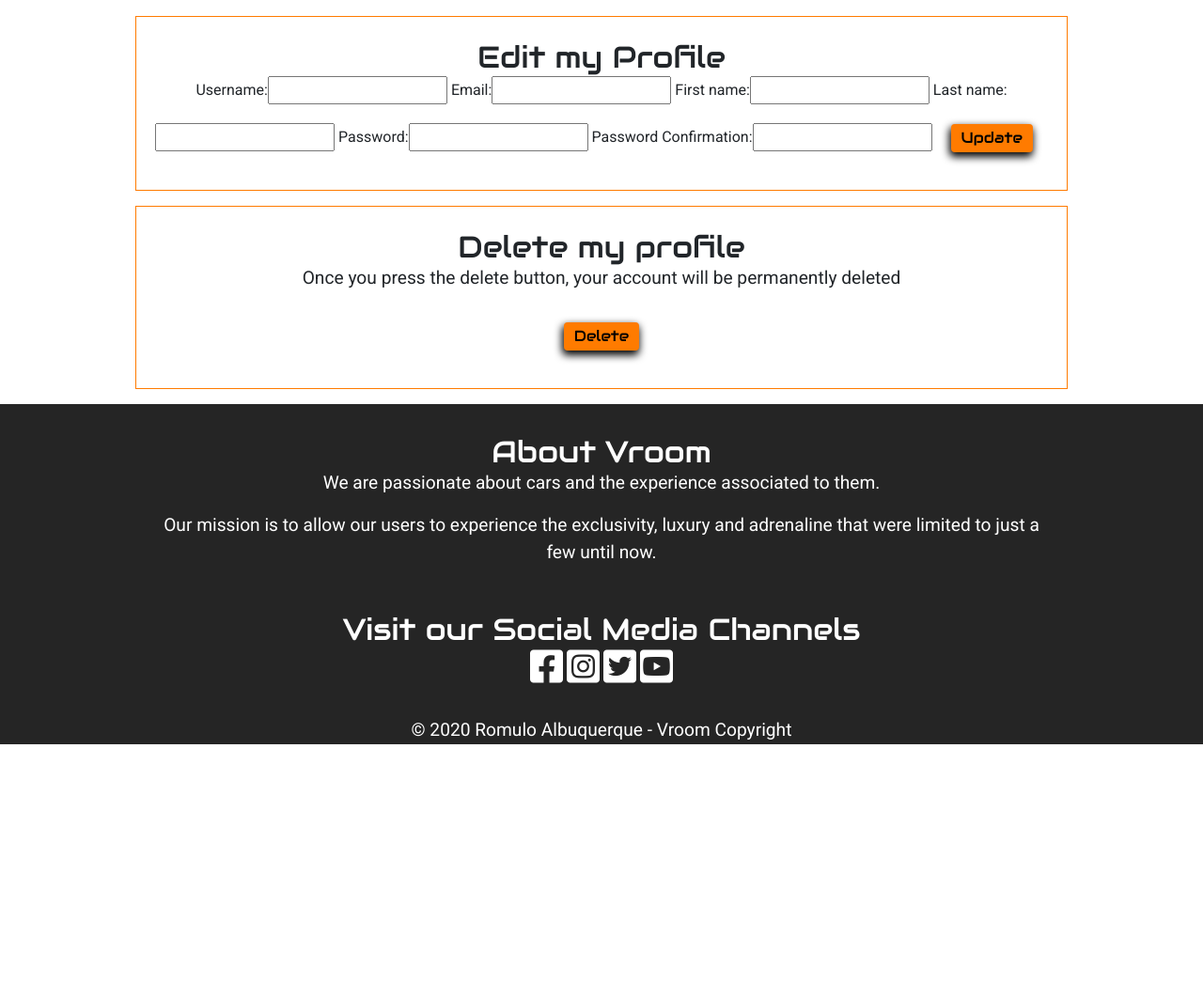
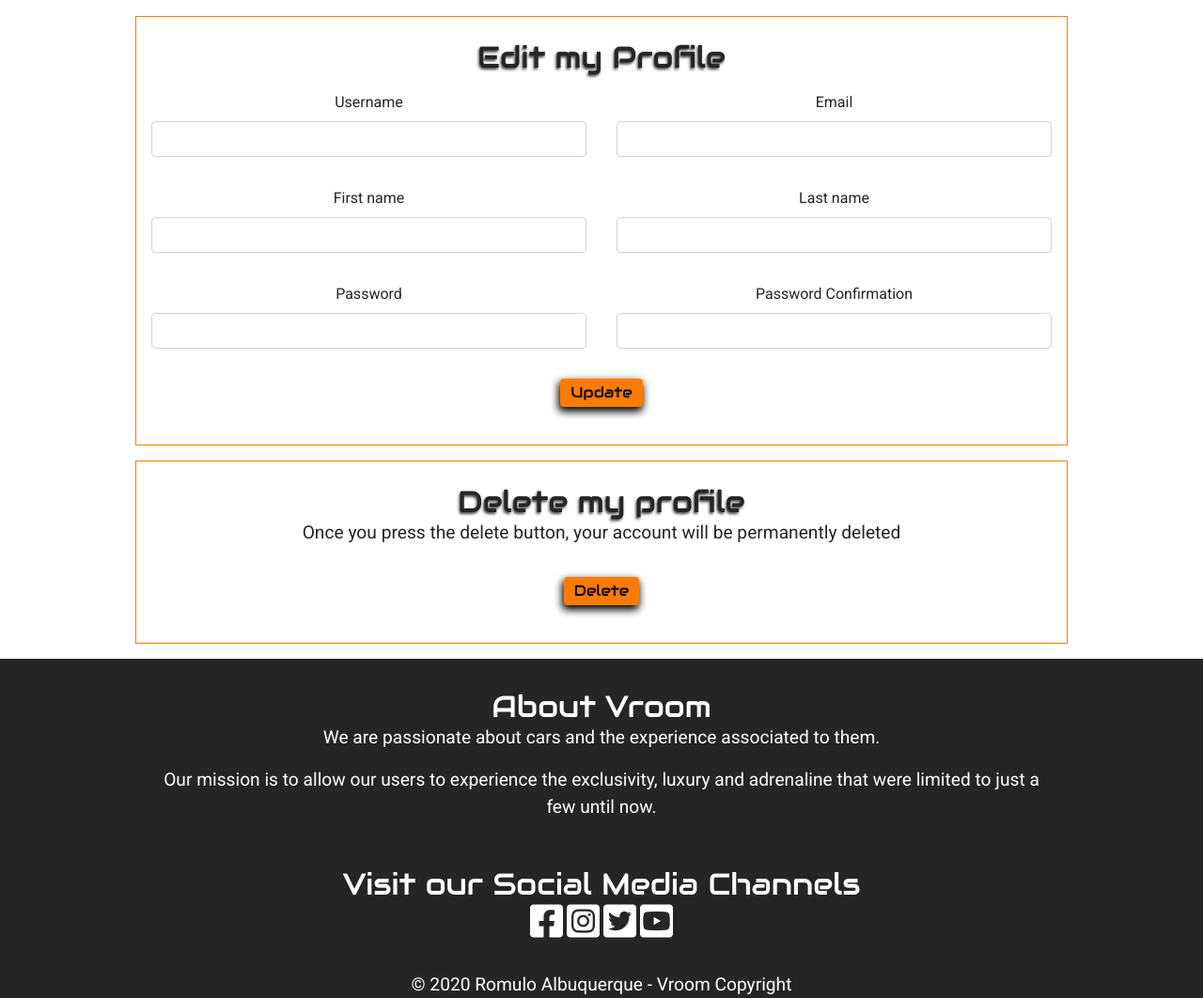
Before and after one commit to romqrq/Vroom, a Django app: page /accounts/edit_profile/1 in a window 1280 px wide. Shown: the part 82-1144 px from the top of the page at 94% size. Before the commit the page ends 874 px from the top, so only its background shows below. Run offline with Django 3.2, Linux system fonts and the light colour scheme; the visitor is signed in with stand-in values (Sample User, id 1); data comes from the database, SQL or seed files in the repository; some libraries are stand-ins or nearby versions.

Commit message:
Loading edit user forms with crispy

```diff
--- a/accounts/templates/editprofile.html
+++ b/accounts/templates/editprofile.html
@@ -1,5 +1,5 @@
 {% extends "base.html" %}
-{% load bootstrap_tags %}
+{% load crispy_forms_tags %}
 
 {% block meta_description %}Vroom. Edit your profile information.{% endblock %}
 
@@ -14,21 +14,51 @@
 <div class="form-box">
     <form enctype="multipart/form-data" method="POST" action="{% url 'edit_user' user.id %}">
         <fieldset class="form-group">
+            <div class="row">
+                <div class="col-12 header-title edit-user-title">
                     <h2>Edit my Profile</h2>
+                </div>
                 {% csrf_token %}
-            {{  edit_user_form | as_bootstrap }}
-            {{  edit_pw_form | as_bootstrap }}
+                <div class="col-12 col-md-6 edit-user-forms">
+                    {{ edit_user_form.username|as_crispy_field }}
+                </div>
+                <div class="col-12 col-md-6 edit-user-forms">
+                    {{ edit_user_form.email|as_crispy_field }}
+                </div>
+                <div class="col-12 col-md-6 edit-user-forms">
+                    {{ edit_user_form.first_name|as_crispy_field }}
+                </div>
+                <div class="col-12 col-md-6 edit-user-forms">
+                    {{ edit_user_form.last_name|as_crispy_field }}
+                </div>
+                <div class="col-12 col-md-6 edit-user-forms">
+                    {{ edit_pw_form.password1|as_crispy_field }}
+                </div>
+                <div class="col-12 col-md-6 edit-user-forms">
+                    {{ edit_pw_form.password2|as_crispy_field }}
+                </div>
+                <div class="col-12 edit-user-forms">
                     <button type="submit" class="btn general-button">Update</button>
+                </div>
+            </div>
         </fieldset>
     </form>
 </div>
 <div class="form-box">
     <form method="POST" action="{% url 'delete_user' user.id %}">
         <fieldset class="form-group">
+        {% csrf_token %}
+            <div class="row">
+                <div class="col-12 header-title">
                     <h2>Delete my profile</h2>
-            {% csrf_token %}
+                </div>
+                <div class="col-12">
                     <p>Once you press the delete button, your account will be permanently deleted</p>
+                </div>
+                <div class="col-12">
                     <button type="submit" class="btn general-button">Delete</button>
+                </div>
+            </div>
         </fieldset>
     </form>
 </div>
```
Lines whose indentation alone changed are shown as unchanged.
